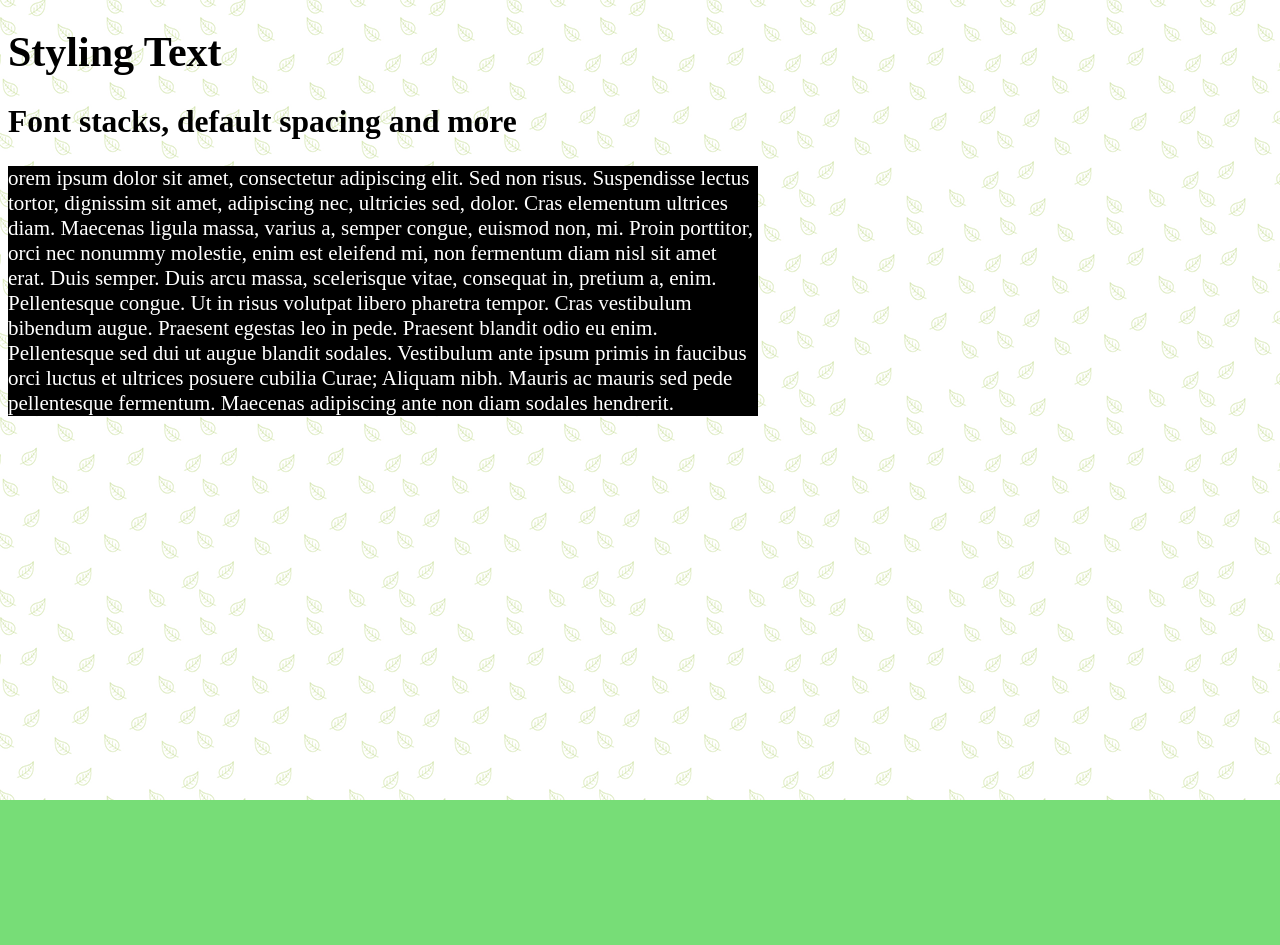
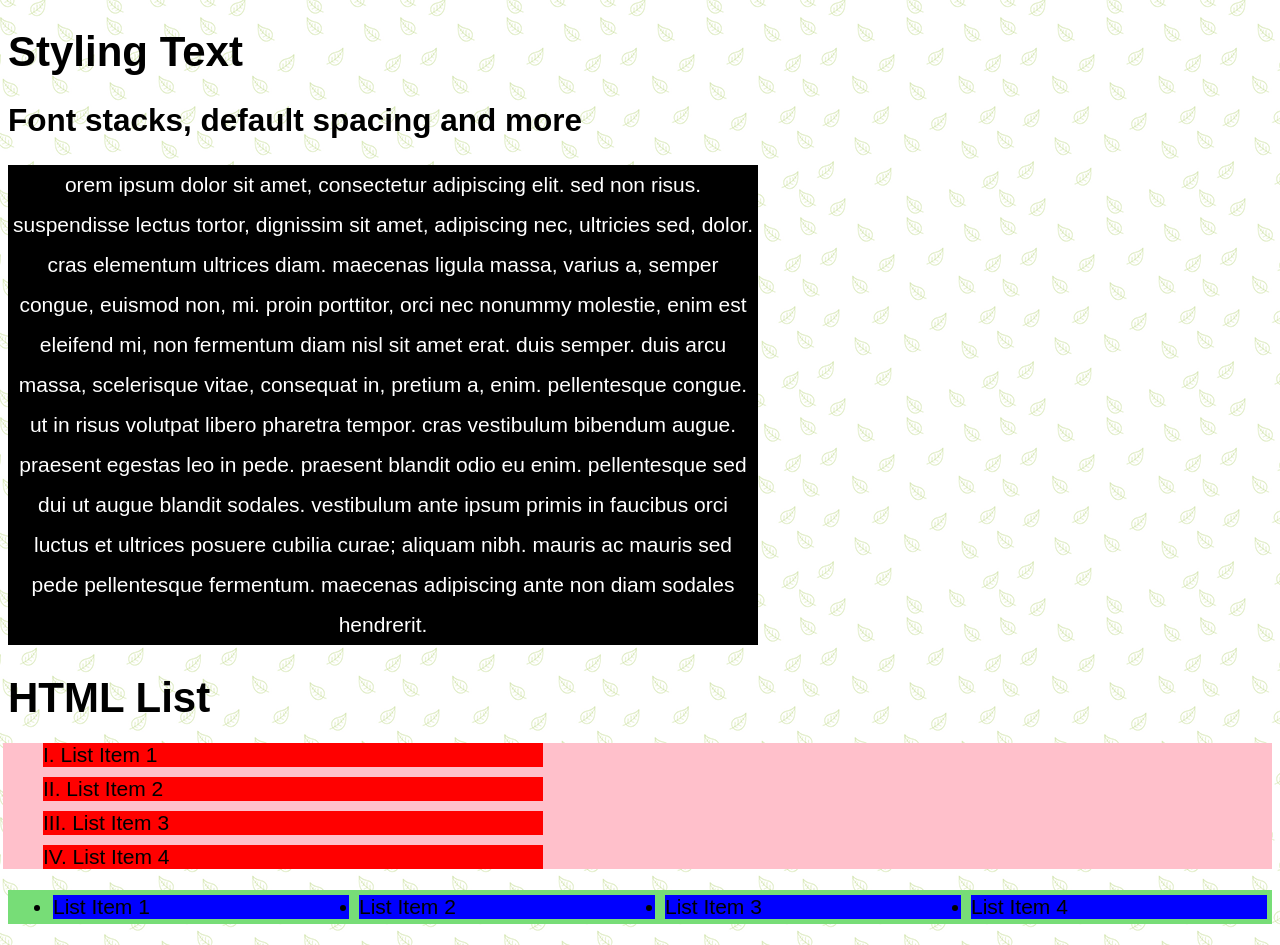
Before and after one commit to kelvin1218/git_test, a plain HTML site: page pagefive.html in a window 1280 px wide. Before the commit the page ends 800 px from the top, so only its background shows below. Drawn offline with Linux system fonts and the light colour scheme.

Commit message:
modified:   css/style.css 	modified:   hello_world.txt 	modified:   index.html 	modified:   pagefive.html 	modified:   pagethree.html

```diff
--- a/css/style.css
+++ b/css/style.css
@@ -7,6 +7,8 @@ body {
     background-color: #77DD77;
     font-size: 21px;
     background-image: url(../img/leaves.png);
+    font-family: Futura, sans-serif;
+    /* www.cssfontstack.com */
 }
 
 p {
@@ -68,6 +70,35 @@ div {
 
 }
 
+.contentbox{
+    box-sizing: content-box;
+    width: 700px;
+    height: 300px;
+    background-color: black;
+    padding: 50px;
+    border: green solid 25px;
+
+}
+
+.borderbox{
+    box-sizing: border-box;
+    /* border box sets the width height as total height */
+    width: 700px;
+    height: 300px;
+    background-color: blue;
+    padding: 50px;
+    border: green solid 25px;
+}
+
+/*
+universal box
+*{
+    margin: 0;
+    padding: 0;
+    box-sizing: border-box
+ }
+  */
+
 .pagefour{
     background-image: url(../img/cat.jpeg);
     padding: 50px 25px;
@@ -77,3 +108,56 @@ div {
     background-size: cover;
     /* contain - proportion stretch , cover (no repeat at all) */
 }
+
+.page5h1{
+    margin-bottom: 0;
+}
+
+.page5para{
+    margin-top: 0px;
+    margin-bottom: 20px;
+
+    line-height: 40px;
+    font-style: ;
+    font-weight: ;
+    text-align: center;
+    text-decoration: ;
+    text-transform: lowercase;
+    /* or use no units between 1 - 2 */
+    /* equal distribution 20 top & bottom */
+}
+
+/* color: yellow !important (to ignore specificity) */
+
+ul {
+    list-style: disc;
+    background-color: #77DD77;
+    display: flex;
+}
+
+ul li{
+    background: blue;
+    list-style-position: outside;
+    /* chrome default is outside */
+    width: 500px;
+    margin: 5px;
+    /* display: flex; */
+
+}
+
+ol{
+    list-style: upper-roman;
+    margin-left: -5px;
+    list-style-image: ;
+    background-color: pink;
+
+}
+
+ol li{
+    background: red;
+    margin-top: 0;
+    margin-bottom: 10px;
+    width: 500px;
+    list-style-position: inside;
+    /* firefox default is inside */
+}
--- a/pagefive.html
+++ b/pagefive.html
@@ -10,9 +10,23 @@
 </head>
 
 <body>
- <h1><strong>Styling Text</strong></h1>
+ <h1 class="page5h1"><strong>Styling Text</strong></h1>
  <h2>Font stacks, default spacing and more</h2>
- <div class="pagefive"><p>orem ipsum dolor sit amet, consectetur adipiscing elit. Sed non risus. Suspendisse lectus tortor, dignissim sit amet, adipiscing nec, ultricies sed, dolor. Cras elementum ultrices diam. Maecenas ligula massa, varius a, semper congue, euismod non, mi. Proin porttitor, orci nec nonummy molestie, enim est eleifend mi, non fermentum diam nisl sit amet erat. Duis semper. Duis arcu massa, scelerisque vitae, consequat in, pretium a, enim. Pellentesque congue. Ut in risus volutpat libero pharetra tempor. Cras vestibulum bibendum augue. Praesent egestas leo in pede. Praesent blandit odio eu enim. Pellentesque sed dui ut augue blandit sodales. Vestibulum ante ipsum primis in faucibus orci luctus et ultrices posuere cubilia Curae; Aliquam nibh. Mauris ac mauris sed pede pellentesque fermentum. Maecenas adipiscing ante non diam sodales hendrerit.</p></div>
+ <div class="pagefive"><p class="page5para">orem ipsum dolor sit amet, consectetur adipiscing elit. Sed non risus. Suspendisse lectus tortor, dignissim sit amet, adipiscing nec, ultricies sed, dolor. Cras elementum ultrices diam. Maecenas ligula massa, varius a, semper congue, euismod non, mi. Proin porttitor, orci nec nonummy molestie, enim est eleifend mi, non fermentum diam nisl sit amet erat. Duis semper. Duis arcu massa, scelerisque vitae, consequat in, pretium a, enim. Pellentesque congue. Ut in risus volutpat libero pharetra tempor. Cras vestibulum bibendum augue. Praesent egestas leo in pede. Praesent blandit odio eu enim. Pellentesque sed dui ut augue blandit sodales. Vestibulum ante ipsum primis in faucibus orci luctus et ultrices posuere cubilia Curae; Aliquam nibh. Mauris ac mauris sed pede pellentesque fermentum. Maecenas adipiscing ante non diam sodales hendrerit.</p></div>
+ <h1 class="page5h1">HTML List</h1>
+ <ol>
+    <li>List Item 1</li>
+    <li>List Item 2</li>
+    <li>List Item 3</li>
+    <li>List Item 4</li>
+ </ol>
+
+ <ul>
+    <li>List Item 1</li>
+    <li>List Item 2</li>
+    <li>List Item 3</li>
+    <li>List Item 4</li>
+ </ul>
 
 </body>
 
```
Also changed, not shown: index.html (+2 -1 lines), pagethree.html (+2 -0 lines), hello_world.txt.
